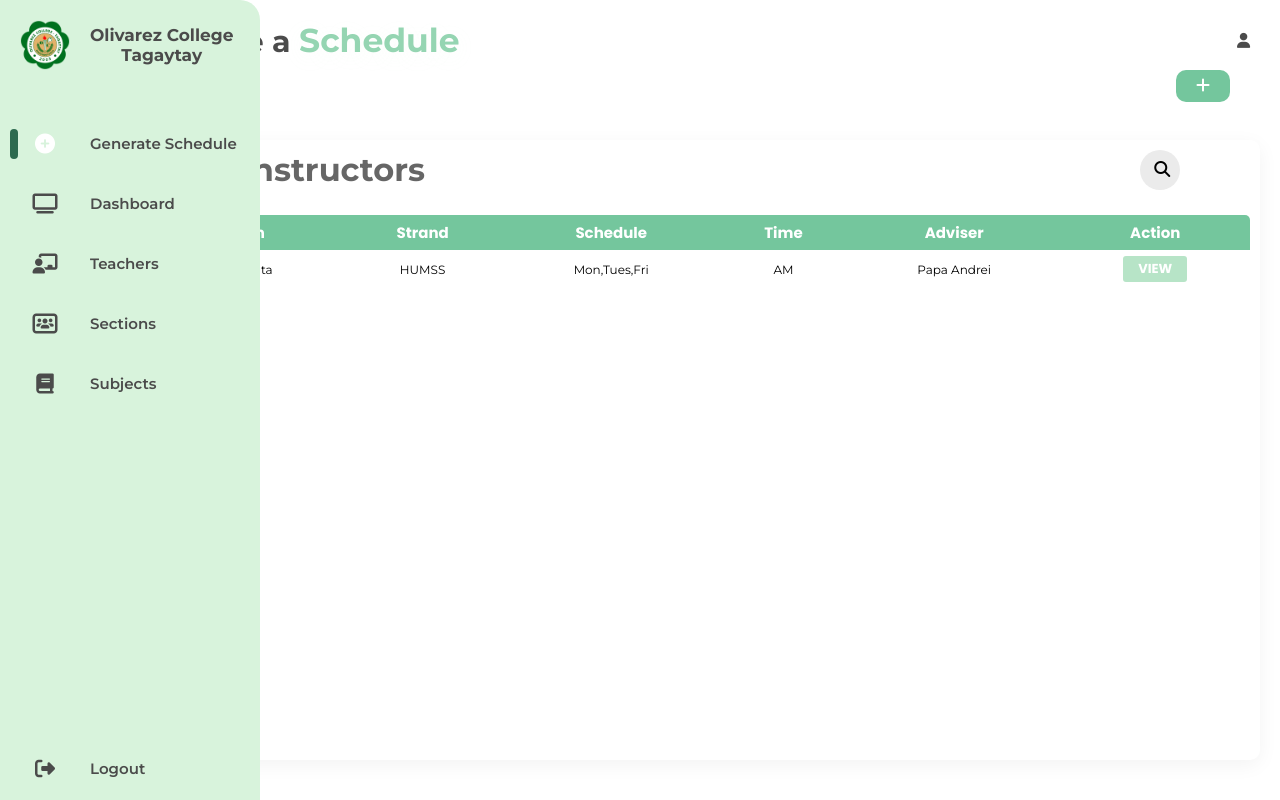
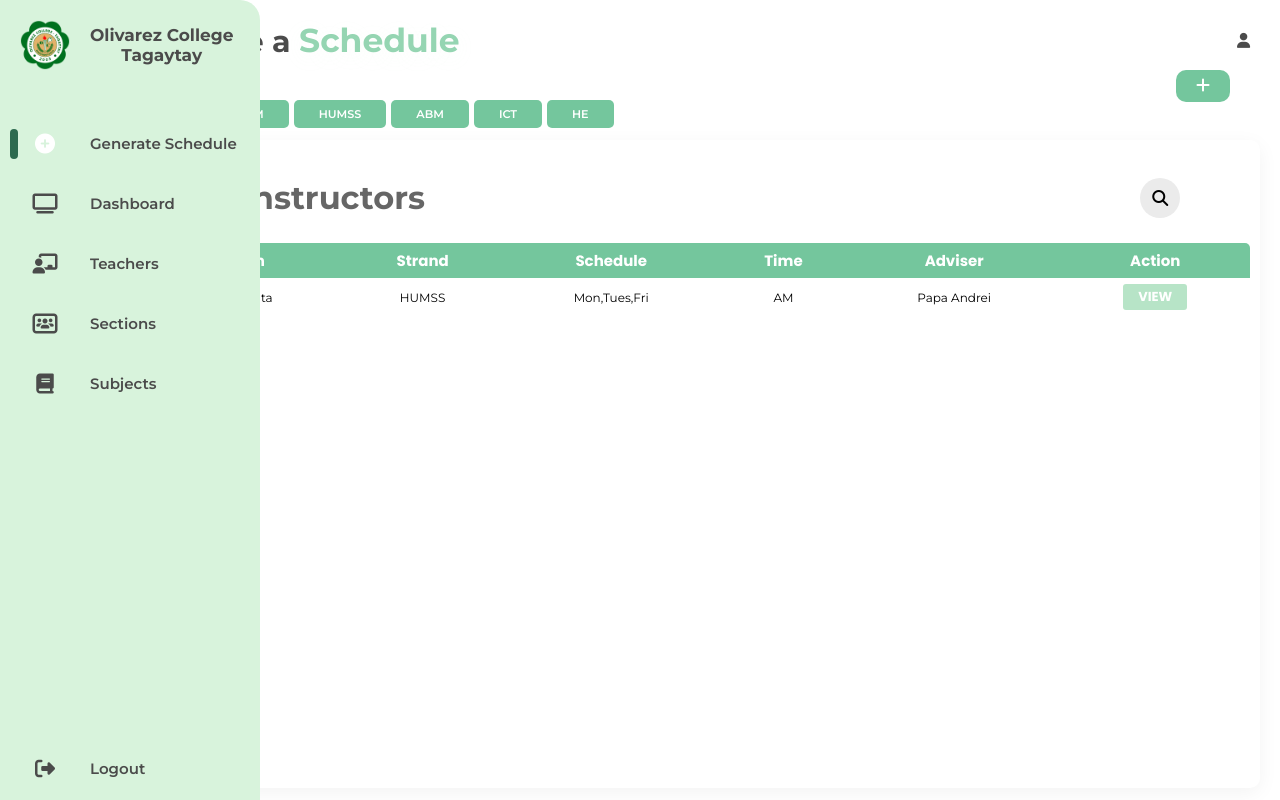
Before and after one commit to KojieSann/Scheduling-system, a PHP site: page /generate.html in a window 1280 px wide. Run offline with PHP 8.4, Linux system fonts and the light colour scheme.

Commit message:
added strand buttons

```diff
--- a/scheduling system/generate.css
+++ b/scheduling system/generate.css
@@ -246,7 +246,7 @@
 .search-box:hover {
   color: white;
   background: rgb(200, 200, 200);
-  box-shadow: 0 0 0 5px rgb(183, 228, 199);
+  box-shadow: 0 0 10px 5px rgb(183, 228, 199);
 }
 .search-box:hover + label .search-icon {
   color: white;
@@ -278,7 +278,8 @@
 
 .search-icon {
   position: relative;
-  left: -30px;
+  left: -32px;
+  top: 1px;
   color: white;
   cursor: pointer;
 }
@@ -348,7 +349,6 @@
   background-color: #95d5b2;
 }
 /* modal content */
-
 :root {
   --primary: #333;
   --secondary: #333;
@@ -569,3 +569,25 @@
     border-radius: 0;
   }
 }
+/* buttons for list of strands */
+.list-strands {
+  display: flex;
+  position: relative;
+  bottom: 50px;
+  gap: 5px;
+}
+.list-strands button {
+  padding: 7px 25px;
+  font-family: "montserrat";
+  font-weight: 600;
+  font-size: 0.7em;
+  border: none;
+  background: #74c69d;
+  border-radius: 5px;
+  cursor: pointer;
+  color: #fff;
+  transition: 0.5s;
+}
+.list-strands button:hover {
+  background: #2d6a4f;
+}
--- a/scheduling system/generate.html
+++ b/scheduling system/generate.html
@@ -165,6 +165,13 @@
         </div>
         <div class="generate-lists">
           <div class="generate-table">
+            <div class="list-strands">
+              <button>ALL</button>
+              <button>STEM</button>
+              <button>HUMSS</button>
+              <button>ABM</button><button>ICT</button>
+              <button>HE</button>
+            </div>
             <div class="table-header">
               <h1>List of Instructors</h1>
               <div class="table-search">
```
